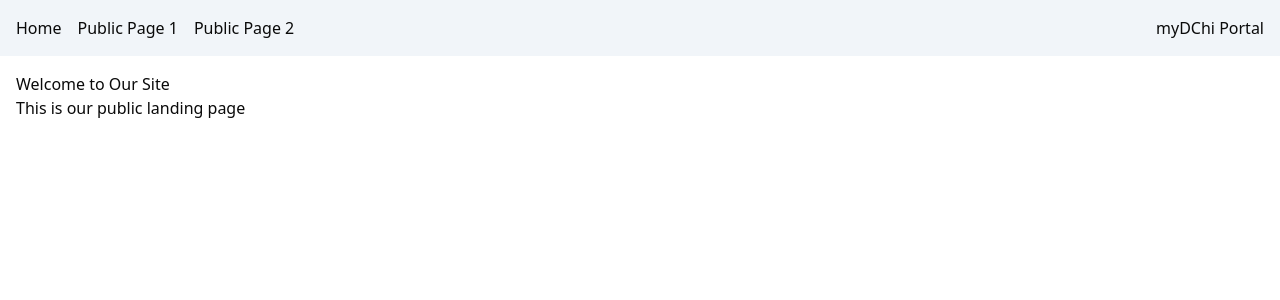
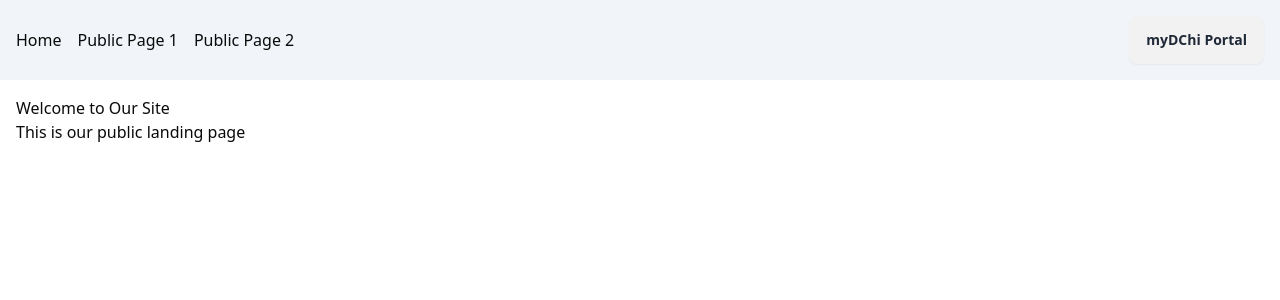
Before and after one commit to CodeLabTemp/delta-chi, a React (Vite) app in the folder frontend/: page / in a window 1280 px wide. Shown: the top 300 px of the page. Built offline with nearby package versions, Linux system fonts and the light colour scheme.

Commit message:
add daisyui

```diff
--- a/frontend/package.json
+++ b/frontend/package.json
@@ -39,6 +39,7 @@
     "@types/react-dom": "^18.3.1",
     "@vitejs/plugin-react": "^4.3.4",
     "autoprefixer": "^10.4.20",
+    "daisyui": "^4.12.23",
     "eslint": "^9.15.0",
     "eslint-plugin-react": "^7.37.2",
     "eslint-plugin-react-hooks": "^5.0.0",
--- a/frontend/tailwind.config.js
+++ b/frontend/tailwind.config.js
@@ -53,5 +53,5 @@ export default {
   		}
   	}
   },
-  plugins: [require("tailwindcss-animate")],
+  plugins: [require("tailwindcss-animate"),require('daisyui')],
 };
```
Also changed, not shown: 1 other file (tests, documents, lock files or other folders).
